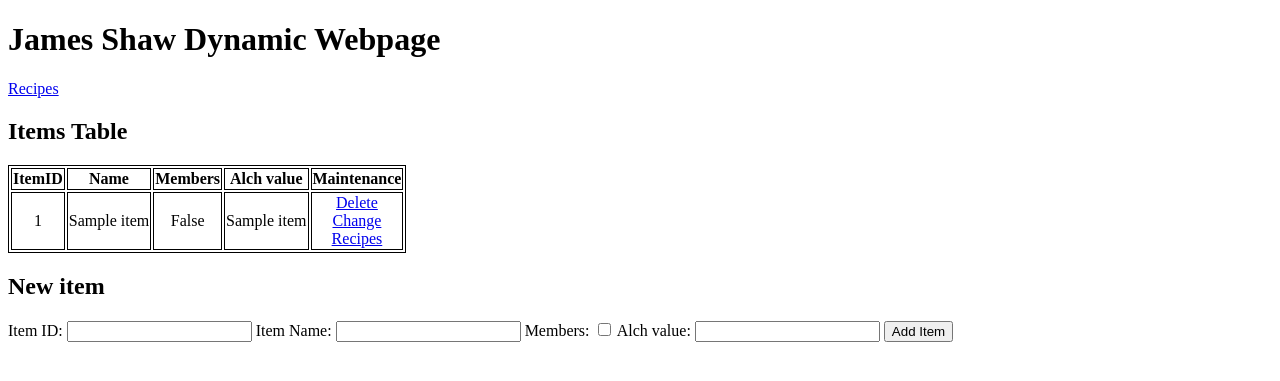
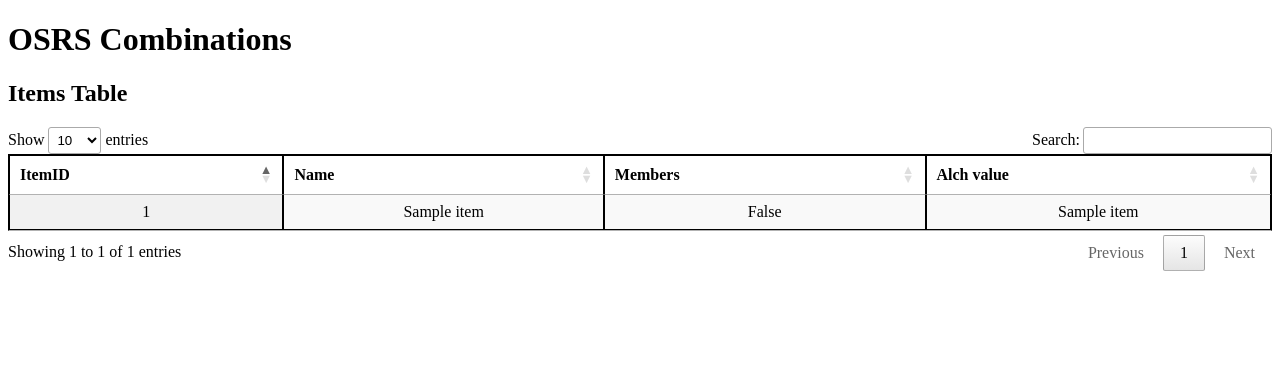
Before and after one commit to jshaw93/CSCI240, a Flask app: template webpages/templates/static.html in a window 1280 px wide. Shown: the top 381 px of the page. Run offline with Flask 3, Linux system fonts and the light colour scheme; the template is opened without the code that fills it: most values are stand-ins (such as "Sample title", 1, 10 or a date in 2020); some libraries are stand-ins or nearby versions.

Commit message:
Implementation of DataTables for user end table interaction

```diff
--- a/webpages/app.py
+++ b/webpages/app.py
@@ -6,9 +6,9 @@ import mysql.connector
 
 load_dotenv()
 
-app = Flask(__name__)
+app = Flask(__name__, '/static')
 
-LIMIT = 15
+LIMIT = 150
 
 @app.route('/updateitem', methods=['GET'])
 def update():
@@ -71,8 +71,8 @@ def table():
         cursor.close()
         db.close()
         return render_template('static.html', items=items)
-    query = ("select * from Item order by ItemID limit %s;")
-    cursor.execute(query, (LIMIT, ))
+    query = ("select * from Item order by ItemID;")
+    cursor.execute(query)
     items = cursor.fetchall()
     cursor.close()
     db.close()
--- a/webpages/templates/static.html
+++ b/webpages/templates/static.html
@@ -1,52 +1,59 @@
 <!DOCTYPE html>
 <html>
     <head>
-        <title>JS Dynamic Webpage</title>
+        <title>OSRS Combinations</title>
         <style>
             table, th, td {
                 border: 1px solid black;
 				text-align: center;
             }
         </style>
+        <script src="https://ajax.googleapis.com/ajax/libs/jquery/3.7.1/jquery.min.js"></script>
+        <link rel="stylesheet" href="https://cdn.datatables.net/1.13.7/css/jquery.dataTables.css" />
+        <script type="text/javascript" src="https://cdn.datatables.net/1.13.7/js/jquery.dataTables.min.js"></script>
     </head>
     <body>
-        <h1>James Shaw Dynamic Webpage</h1>
-        <a href="/recipes">Recipes</a>
+        <h1>OSRS Combinations</h1>
         <h2>Items Table</h2>
-        <table>
+        <table id="itemtable" class="display">
+            <thead>
                 <tr>
                     <th>ItemID</th>
                     <th>Name</th>
                     <th>Members</th>
                     <th>Alch value</th>
-            <th>Maintenance</th>
                 </tr>
+            </thead>
+            <tbody>
                 {% for item in items %}
                     <tr>
                         <td>{{ item[0] }}</td>
                         <td>{{ item[3] }}</td>
                         <td>{{ "True" if item[1] else "False" }}</td>
                         <td>{{ item[2] }}</td>
-                <td>
-                    <a href="?delete=true&id={{ item[0] }}">Delete</a><br/>
-                    <a href="/updateitem?id={{ item[0] }}">Change</a><br/>
-                    <a href="/recipes?id={{ item[0] }}">Recipes</a>
-                </td>
                     </tr>
                 {% endfor %}
+        </tbody>
         </table>
-        <h2>New item</h2>
-        <form action="">
-            <input type="hidden" name="insert" value="true">
-            <label for="itemid">Item ID:</label>
-            <input type="text" name="itemid" id="itemid">
-            <label for="itemname">Item Name:</label>
-            <input type="text" name="itemname" id="itemname">
-            <label for="itemmembs">Members:</label>
-            <input type="checkbox" name="itemmembs" id="itemmembs">
-            <label for="itemalch">Alch value:</label>
-            <input type="text" name="itemalch" id="itemalch">
-            <input type="submit" value="Add Item">
-        </form>
+        <script type="text/javascript">
+            $(document).ready( function () {
+                $('#itemtable').DataTable({
+                    "columnDefs": [
+                        {
+                            "render": function(data, type, row) {
+                                return commaSeparateNumber(data);
+                            },
+                            "targets": [3]
+                        },
+                    ]
+                });
+            } );
+            function commaSeparateNumber(val) {
+                while (/(\d+)(\d{3})/.test(val.toString())) {
+                     val = val.toString().replace(/(\d+)(\d{3})/, '$1' + ',' + '$2');
+                }
+                return val;
+            }
+        </script>
     </body>
 </html>
```
Lines whose indentation alone changed are shown as unchanged.
